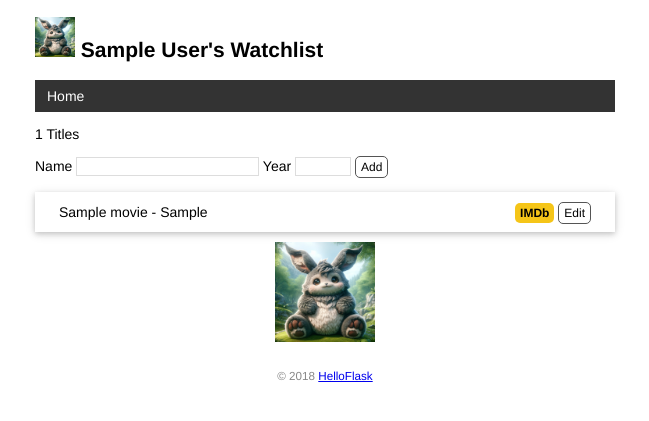
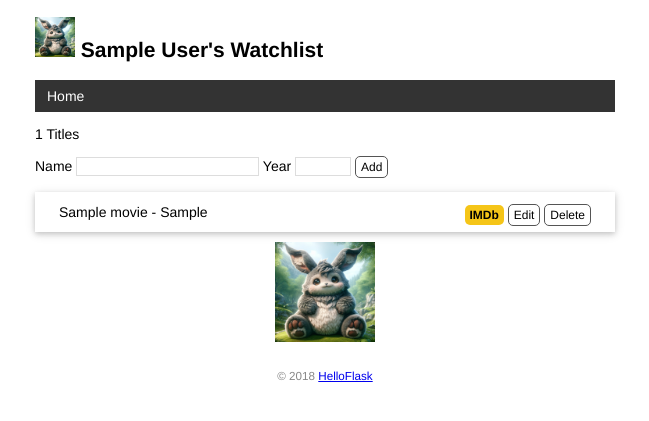
Before and after one commit to gong7788/personal_web, a Flask app: page / in a window 1280 px wide. Shown: the top 421 px of the page, without its empty margins (315-964 px from the left). Run offline with Flask 3, Linux system fonts and the light colour scheme; tables that the repository leaves empty hold one stand-in row (values such as "Sample post").

Commit message:
feature: add delete, update function

```diff
--- a/app.py
+++ b/app.py
@@ -30,7 +30,7 @@ def index():
     if request.method == 'POST':
         name = request.form.get('name')
         year = request.form.get('year')
-                # 验证数据
+        # 验证数据
         if not name or not year or len(year) != 4 or len(name) > 60:
             flash('Invalid input.')  # 显示错误提示
             return redirect(url_for('index'))  # 重定向回主页
@@ -63,6 +63,18 @@ def edit(movie_id):
         return redirect(url_for('index'))
 
     return render_template('edit.html', movie=movie)
+
+@app.route('/movie/delete/<int:movie_id>', methods=['POST'])
+def delete(movie_id):
+    movie = Movie.query.get_or_404(movie_id)
+    db.session.delete(movie)
+    db.session.commit()
+    flash('Item deleted.')
+    return redirect(url_for('index'))
+
+@app.route('/hello')
+def hello():
+    return 'Welcome to My Watchlist!'
 
 @app.cli.command()
 @click.option('--drop', is_flag=True, help='Create after drop.')
--- a/static/style.css
+++ b/static/style.css
@@ -126,3 +126,7 @@ input[name=year] {
     border-color: #b8daff;
     border-radius: 5px;
 }
+
+.inline-form {
+    display: inline;
+}
--- a/templates/index.html
+++ b/templates/index.html
@@ -15,6 +15,9 @@
         <span class="float-right">
             <a class="imdb" href="https://www.imdb.com/find?q={{ movie.title }}" target="_blank" title="Find this movie on IMDb">IMDb</a>
             <a class="btn" href="{{ url_for('edit', movie_id=movie.id) }}">Edit</a>
+            <form class="inline-form" method="post" action="{{ url_for('delete', movie_id=movie.id) }}">
+                <input class="btn" type="submit" name="delete" value="Delete" onclick="return confirm('Are you sure?')">
+            </form>
         </span>
     </li>
     {% endfor %}
```
Also changed, not shown: 1 other file.
